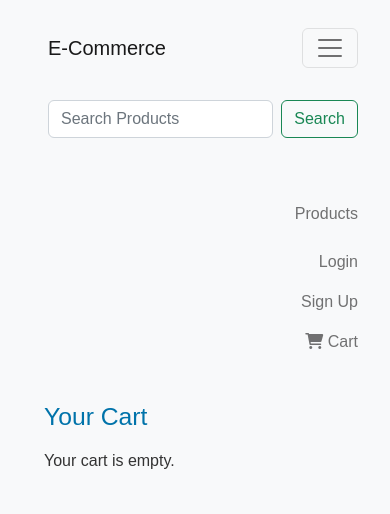
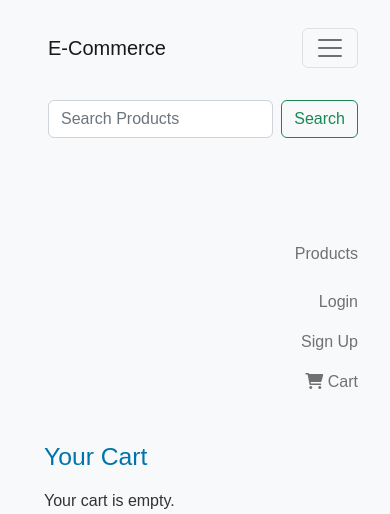
Before and after one commit to jeremyw0886/ecommerce_platform, a Django app: page /cart/ in a window 390 px wide, after a click that opens the changed part. Shown: the top 514 px of the page. Run offline with Django 5.2, Linux system fonts and the light colour scheme; some libraries are stand-ins or nearby versions.

Commit message:
style changes

```diff
--- a/store/static/css/styles.css
+++ b/store/static/css/styles.css
@@ -418,7 +418,8 @@ a:hover {
     align-items: end;
   }
 
-  #navbarSupportedContent:first-child {
+  .product-container {
+    margin-top: 2.5rem;
     margin-bottom: 0;
   }
 
--- a/store/templates/store/navbar.html
+++ b/store/templates/store/navbar.html
@@ -11,7 +11,7 @@
       <span class="navbar-toggler-icon"></span>
     </button>
     <div class="collapse navbar-collapse" id="navbarSupportedContent">
-      <ul class="navbar-nav me-auto mb-2 mb-lg-0">
+      <ul class="navbar-nav me-auto mb-2 mb-lg-0 product-container">
         <li class="nav-item">
           <a class="nav-link" href="{% url 'product_list' %}">Products</a>
         </li>
```
